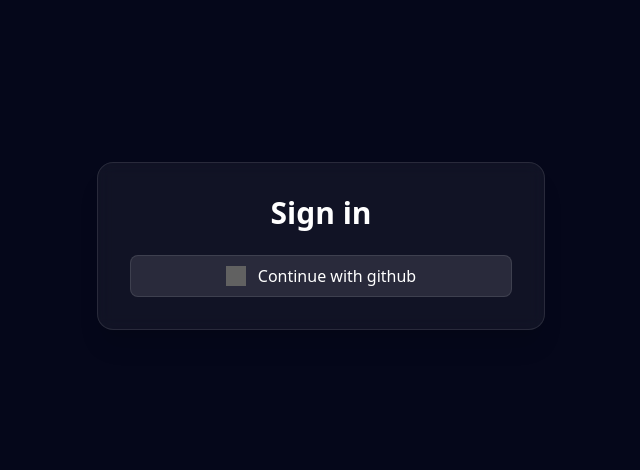
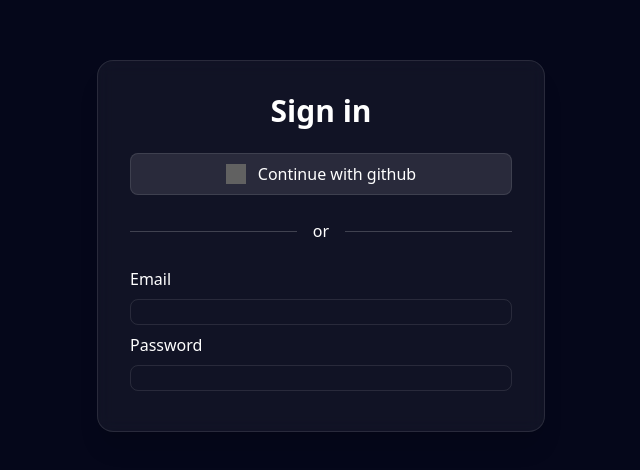
Before and after one commit to Tanujeet/CodeClimb, a Next.js app in the folder apps/web/: page /auth/signin in a window 1280 px wide. Shown: the part 154-624 px from the top of the page, without its empty margins (319-959 px from the left). Built offline with nearby package versions, Linux system fonts and the light colour scheme; grey boxes are pictures that could not be loaded.

Commit message:
signin page added

```diff
--- a/apps/web/app/auth/signin/page.tsx
+++ b/apps/web/app/auth/signin/page.tsx
@@ -15,6 +15,28 @@ const Signin = () => {
             <span>Continue with github</span>
           </button>
         </div>
+        <div className="my-6 flex  items-center gap-4">
+          <hr className="flex-grow border-white/20" />
+          <span>or</span>
+          <hr className="flex-grow border-white/20" />
+        </div>
+        <form className="space-y-3">
+          <label>
+            Email
+            <input
+              type="email"
+              className="w-full border border-white/10 rounded-lg my-2"
+              placeholder=""
+            />
+          </label>
+          <label>
+            Password
+            <input
+              type="password"
+              className="w-full border border-white/10 rounded-lg my-2"
+            />
+          </label>
+        </form>
       </div>
     </div>
   );
```
